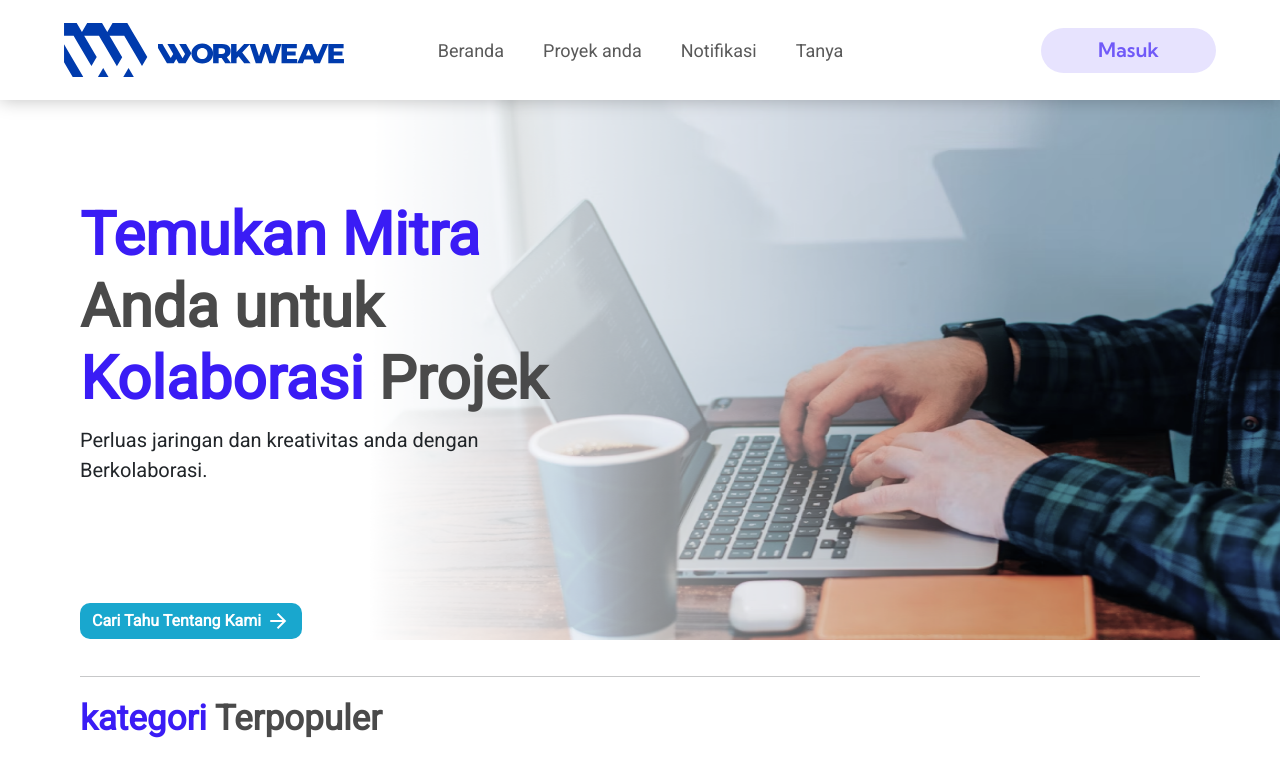
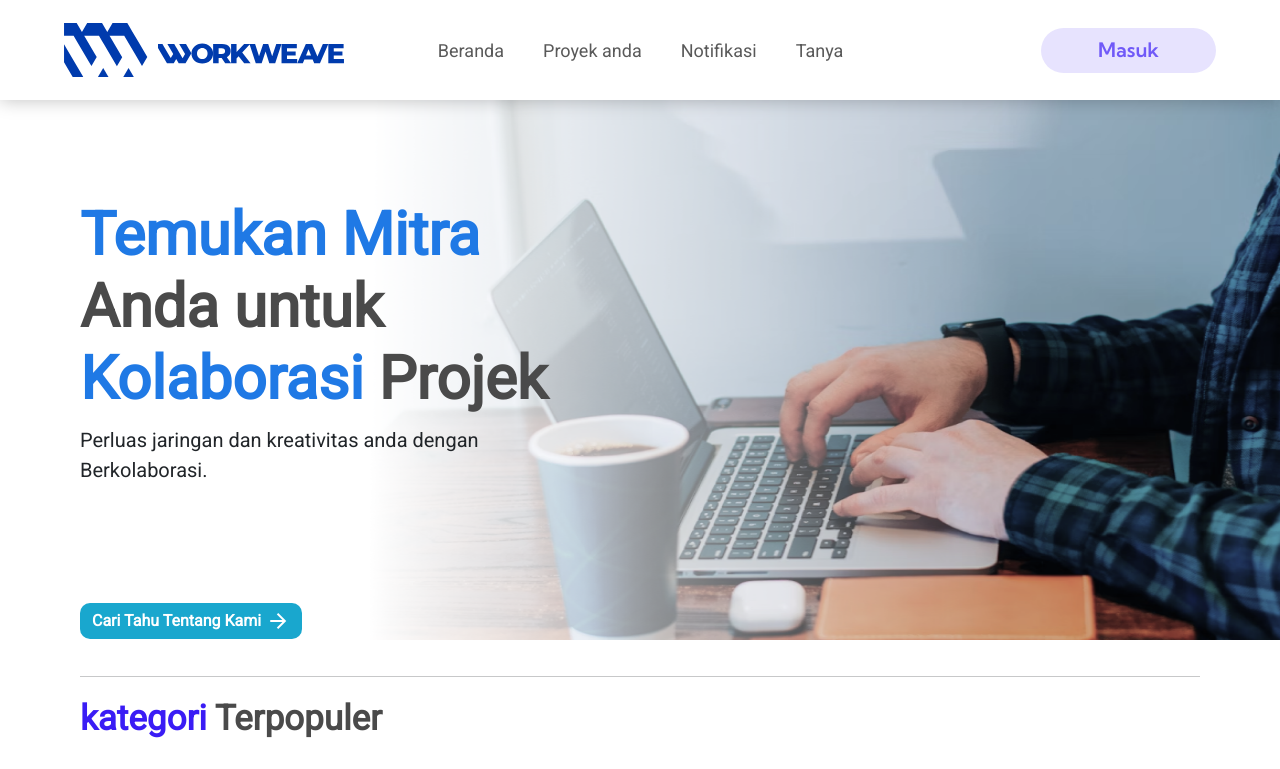
Before and after one commit to syraista/workweave, a React (Vite) app: page / in a window 1280 px wide. Shown: the top 769 px of the page. Built offline with nearby package versions, Linux system fonts and the light colour scheme.

Commit message:
bannernli.css

```diff
--- a/src/css/bannernli.css
+++ b/src/css/bannernli.css
@@ -21,7 +21,7 @@
 }
 
 .bannersec h1 span{
-    color: #3A1CF5;
+    color: #1F79E5;
 }
 
 .bannersec p{
```
